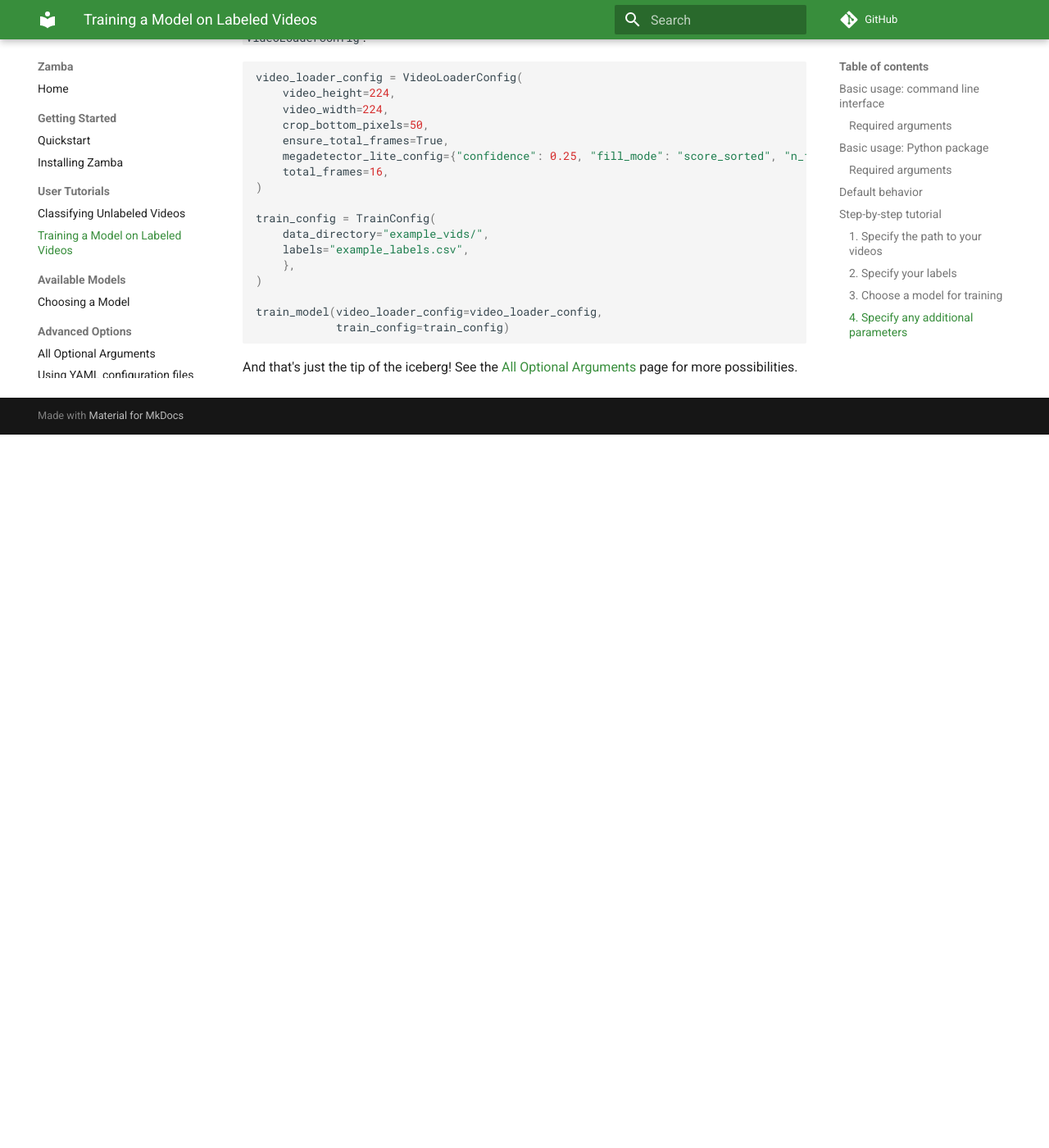
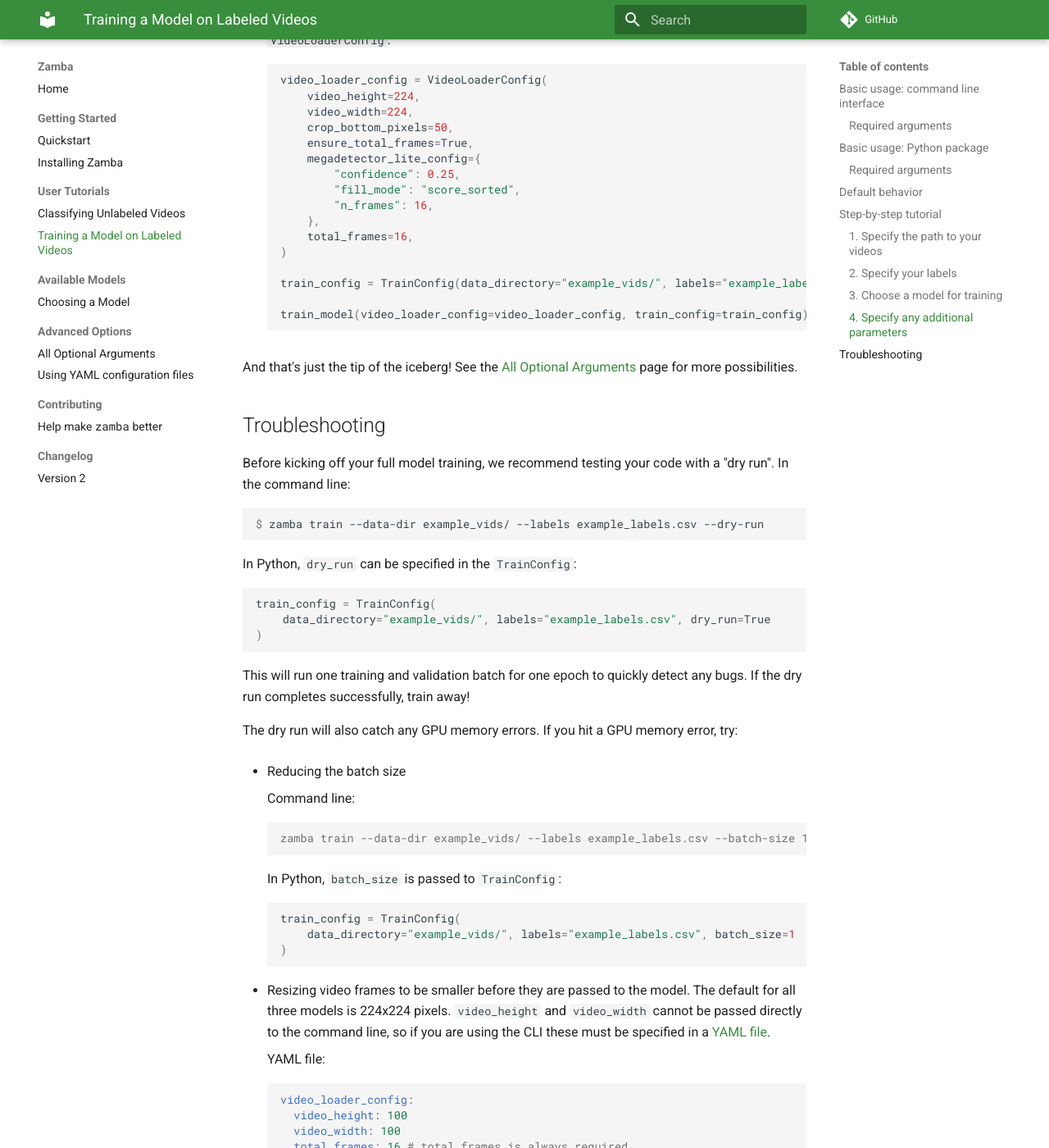
Before and after one commit to drivendataorg/zamba, an MkDocs documentation site: the page built from docs/docs/train-tutorial.md, in a window 1280 px wide and 1400 px high, scrolled down 7100 px. Shown: the whole window at 82% size. Built offline with MkDocs 1.6.1 and Material for MkDocs 9.7.7, drawn with Linux system fonts in a browser that asks for light colours; comment, search, counter and statistics services are not loaded; before the commit the page ends 7630 px from its top, so only the background shows below that; some of the changed text lies outside the part shown.

Commit message:
Add troubleshooting sections and format python code blocks better

````diff
--- a/docs/docs/train-tutorial.md
+++ b/docs/docs/train-tutorial.md
@@ -42,14 +42,13 @@ from zamba.models.model_manager import train_model
 from zamba.models.config import TrainConfig
 from zamba_algorithms.data.video import VideoLoaderConfig
 
-train_config = TrainConfig(data_directory='example_vids/',
-                           labels='example_labels.csv')
-video_loader_config = VideoLoaderConfig(video_height=224,
-                                        video_width=224,
-                                        total_frames=16)
+train_config = TrainConfig(data_directory="example_vids/", labels="example_labels.csv")
+video_loader_config = VideoLoaderConfig(
+    video_height=224, video_width=224, total_frames=16
+)
 
-train_model(train_config=train_config,
-            video_loader_config=video_loader_config)
+train_model(train_config=train_config, video_loader_config=video_loader_config)
+
 ```
 
 To specify various parameters when running `train_model`, the first step is to instantiate [`TrainConfig`](configurations.md#training-arguments) and [`VideoLoaderConfig`](configurations.md#video-loading-arguments) with any specifications for model training and video loading respectively. The only two arguments that can be specified in `train_model` are `train_config` and `video_loader_config`.
@@ -76,15 +75,17 @@ The full recommended `VideoLoaderConfig` for the `time_distributed` or `european
 from zamba_algorithms.data.video import VideoLoaderConfig
 from zamba.models.megadetector_lite_yolox import MegadetectorLiteYoloXConfig
 
-megadetector_config = MegadetectorLiteYoloXConfig(confidence=0.25,
-                                                  fill_mode="score_sorted",
-                                                  n_frames=16)
-video_loader_config = VideoLoaderConfig(video_height=224,
-                                        video_width=224,
-                                        crop_bottom_pixels=50,
-                                        ensure_total_frames=True,
-                                        megadetector_list_config=megadetector_config,
-                                        total_frames=16)
+megadetector_config = MegadetectorLiteYoloXConfig(
+    confidence=0.25, fill_mode="score_sorted", n_frames=16
+)
+video_loader_config = VideoLoaderConfig(
+    video_height=224,
+    video_width=224,
+    crop_bottom_pixels=50,
+    ensure_total_frames=True,
+    megadetector_list_config=megadetector_config,
+    total_frames=16,
+)
 ```
 
 You can see the full default configuration for each model in `models/config`<!-- TODO: add link to source and update if needed><!-->. For detailed explanations of all possible configuration arguments, see [All Optional Arguments](configurations.md).
@@ -173,8 +174,7 @@ $ zamba train --data-dir example_vids/ --labels example_labels.csv
 In Python, the labels are passed in when `TrainConfig` is instantiated. The Python package allows you to pass in labels as either a file path or a pandas dataframe:
 ```python
 labels_dataframe = pd.read_csv('example_labels.csv').set_index('filepath')
-train_config = TrainConfig(data_directory='example_vids/',
-                           labels=labels_dataframe)
+train_config = TrainConfig(data_directory='example_vids/', labels=labels_dataframe)
 ```
 
 #### Labels `zamba` has seen before
@@ -198,9 +198,11 @@ $ zamba train --data-dir example_euro_vids/ --labels example_euro_labels.csv --m
 In Python, model is specified when `TrainConfig` is instantiated:
 
 ```python
-train_config = TrainConfig(data_directory='example_euro_vids/',
-                           labels='example_euro_labels.csv',
-                           model_name='european')
+train_config = TrainConfig(
+    data_directory="example_euro_vids/",
+    labels="example_euro_labels.csv",
+    model_name="european",
+)
 ```
 
 ### 4. Specify any additional parameters
@@ -238,9 +240,9 @@ video_loader_config:
 ```
 In Python, these arguments can be specified when `VideoLoaderConfig` is instantiated:
 ```python
-video_loader_config = VideoLoaderConfig(total_frames=32,
-                                        evenly_sample_total_frames=True,
-                                        ensure_total_frames=True)
+video_loader_config = VideoLoaderConfig(
+    total_frames=32, evenly_sample_total_frames=True, ensure_total_frames=True
+)
 ```
 * You can use a pretrained object detection model called [MegadetectorLiteYoloX](models.md#megadetectorliteyolox) to select only the frames that are mostly likely to contain an animal - this is the default method. The parameter `megadetector_lite_config` is used to specify any arguments that should be passed to the megadetector model. For example, to take the 16 frames with the highest probability of detection based on the megadetector, add the following to a [YAML configuration file](yaml-config.md):
 ```yaml
@@ -250,25 +252,87 @@ video_loader_config:
         fill_mode: "score_sorted"
 ```
 
-In Python, these can be specified in the `megadetector_lite_config` argument passed to `VideoLoaderConfig`:
-```python
-video_loader_config = VideoLoaderConfig(
-    video_height=224,
-    video_width=224,
-    crop_bottom_pixels=50,
-    ensure_total_frames=True,
-    megadetector_lite_config={"confidence": 0.25, "fill_mode": "score_sorted", "n_frames": 16},
-    total_frames=16,
-)
+    In Python, these can be specified in the `megadetector_lite_config` argument passed to `VideoLoaderConfig`:
+    ```python
+    video_loader_config = VideoLoaderConfig(
+        video_height=224,
+        video_width=224,
+        crop_bottom_pixels=50,
+        ensure_total_frames=True,
+        megadetector_lite_config={
+            "confidence": 0.25,
+            "fill_mode": "score_sorted",
+            "n_frames": 16,
+        },
+        total_frames=16,
+    )
 
-train_config = TrainConfig(
-    data_directory="example_vids/",
-    labels="example_labels.csv",
-    },
-)
+    train_config = TrainConfig(data_directory="example_vids/", labels="example_labels.csv",)
 
-train_model(video_loader_config=video_loader_config,
-            train_config=train_config)
+    train_model(video_loader_config=video_loader_config, train_config=train_config)
+    ```
+
+And that's just the tip of the iceberg! See the [All Optional Arguments](configurations.md) page for more possibilities.
+
+## Troubleshooting
+
+Before kicking off your full model training, we recommend testing your code with a "dry run". In the command line:
+```console
+$ zamba train --data-dir example_vids/ --labels example_labels.csv --dry-run
 ```
 
-And that's just the tip of the iceberg! See the [All Optional Arguments](configurations.md) page for more possibilities.
+In Python, `dry_run` can be specified in the `TrainConfig`:
+```python
+train_config = TrainConfig(
+    data_directory="example_vids/", labels="example_labels.csv", dry_run=True
+)
+```
+
+This will run one training and validation batch for one epoch to quickly detect any bugs. If the dry run completes successfully, train away!
+
+The dry run will also catch any GPU memory errors. If you hit a GPU memory error, try:
+
+* Reducing the batch size
+
+    Command line:
+    ```console
+    zamba train --data-dir example_vids/ --labels example_labels.csv --batch-size 1
+    ```
+    In Python, `batch_size` is passed to `TrainConfig`:
+    ```python
+    train_config = TrainConfig(
+        data_directory="example_vids/", labels="example_labels.csv", batch_size=1
+    )
+    ```
+
+* Resizing video frames to be smaller before they are passed to the model. The default for all three models is 224x224 pixels. `video_height` and `video_width` cannot be passed directly to the command line, so if you are using the CLI these must be specified in a [YAML file](yaml-config.md).
+
+    YAML file:
+    ```yaml
+    video_loader_config:
+      video_height: 100
+      video_width: 100
+      total_frames: 16 # total_frames is always required
+    ```
+    In Python, video size is passed to `VideoLoaderConfig`:
+    ```python
+    video_loader_config = VideoLoaderConfig(
+        video_height=100, video_width=100, total_frames=16
+    ) # total_frames is always required
+    ```
+
+* Reducing the number of workers (subprocesses) used for data loading. By default, `num_workers` will be set to either one less than the number of CPUs in the system, or one if there is only one CPU in the system. `num_workers` cannot be passed directly to the command line, so if you are using the CLI it must be specified in a [YAML file](yaml-config.md).
+
+    YAML file:
+    ```yaml
+    train_config:
+      data_directory: "example_vids/" # required
+      labels: "example_labels.csv" # required
+      num_workers: 1
+    ```
+    In Python, `num_workers` is passed to `TrainConfig`:
+    ```python
+    train_config = TrainConfig(
+        data_directory="example_vids/", labels="example_labels.csv", num_workers=1
+    )
+    ```
````
Also changed, not shown: docs/docs/predict-tutorial.md (+116 -47 lines).
